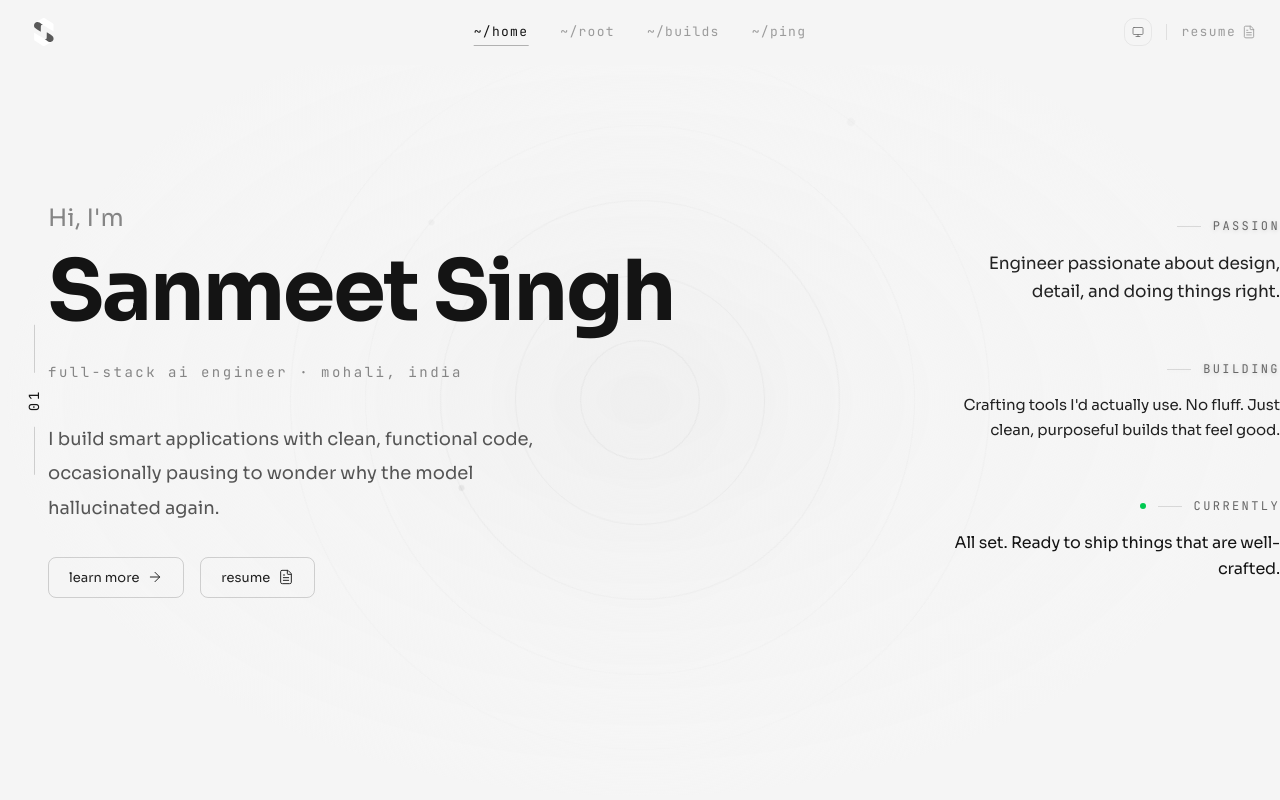
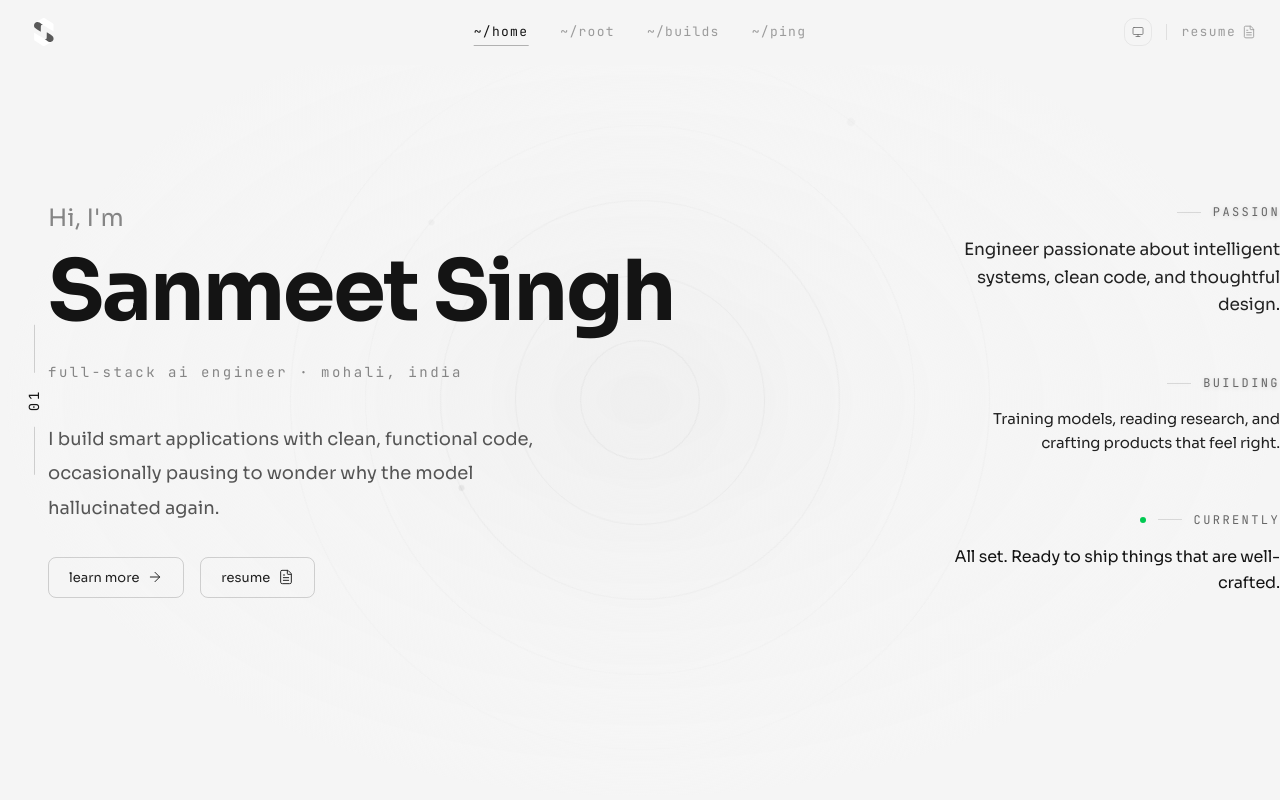
Before and after one commit to Sanmeet007/sanmeet007.github.io, a Next.js app: page / in a window 1280 px wide. Shown: the top 800 px of the page. Built offline with nearby package versions, Linux system fonts and the light colour scheme.

Commit message:
added resume

```diff
--- a/components/home/hero-section.tsx
+++ b/components/home/hero-section.tsx
@@ -103,7 +103,7 @@ export function HeroSection() {
                 passion
               </p>
               <p className="font-sans font-medium text-[17px] text-[var(--text-strong)] tracking-[-0.01em] leading-relaxed">
-                Engineer passionate about design, detail, and doing things right.
+                Engineer passionate about intelligent systems, clean code, and thoughtful design.
               </p>
             </motion.div>
 
@@ -119,7 +119,7 @@ export function HeroSection() {
                 building
               </p>
               <p className="font-sans font-medium text-[15px] text-[var(--text-strong)] tracking-[-0.01em] leading-relaxed">
-                Crafting tools I'd actually use. No fluff. Just clean, purposeful builds that feel good.
+                Training models, reading research, and crafting products that feel right.
               </p>
             </motion.div>
 
```
Also changed, not shown: 1 other file (tests, documents, lock files or other folders).
